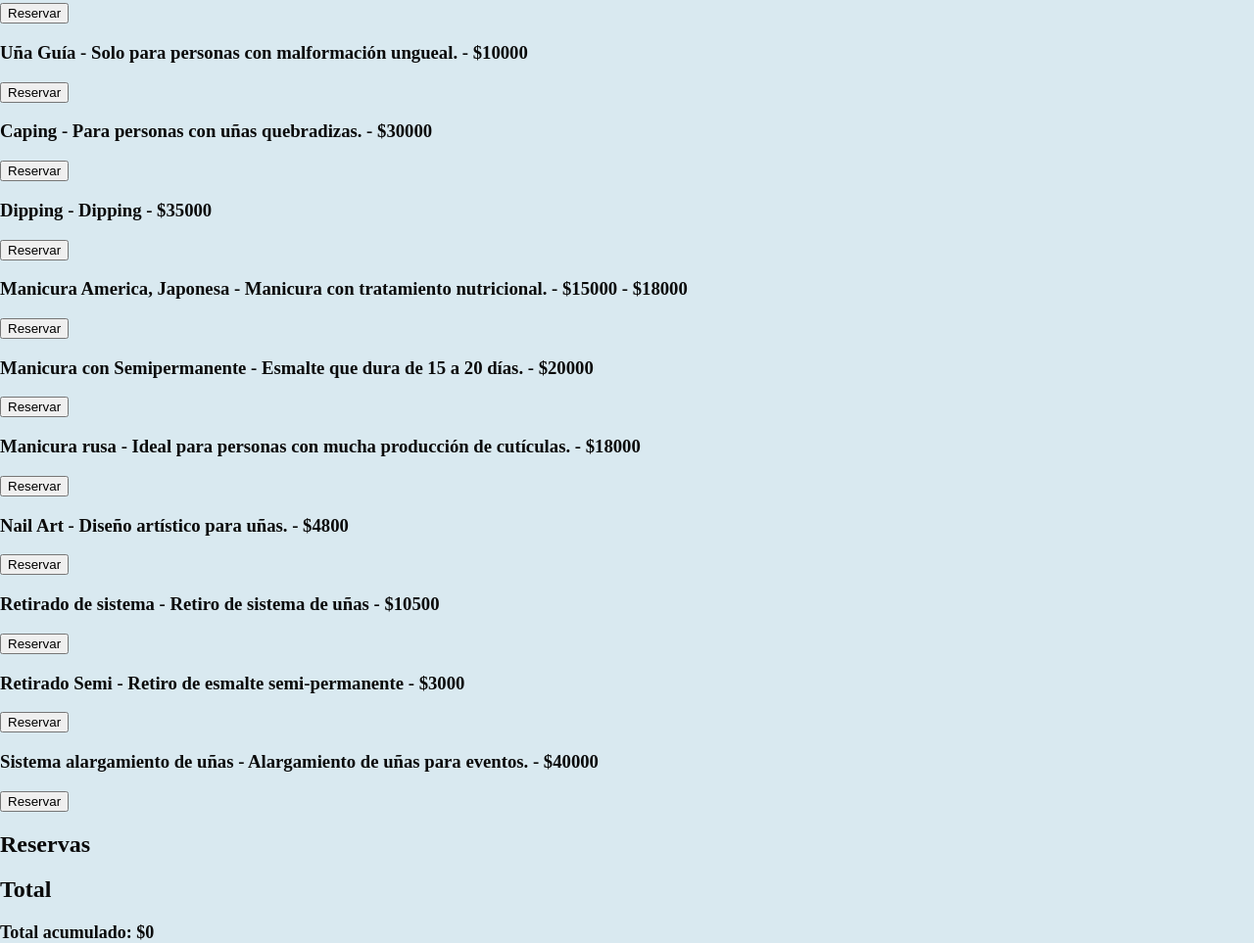
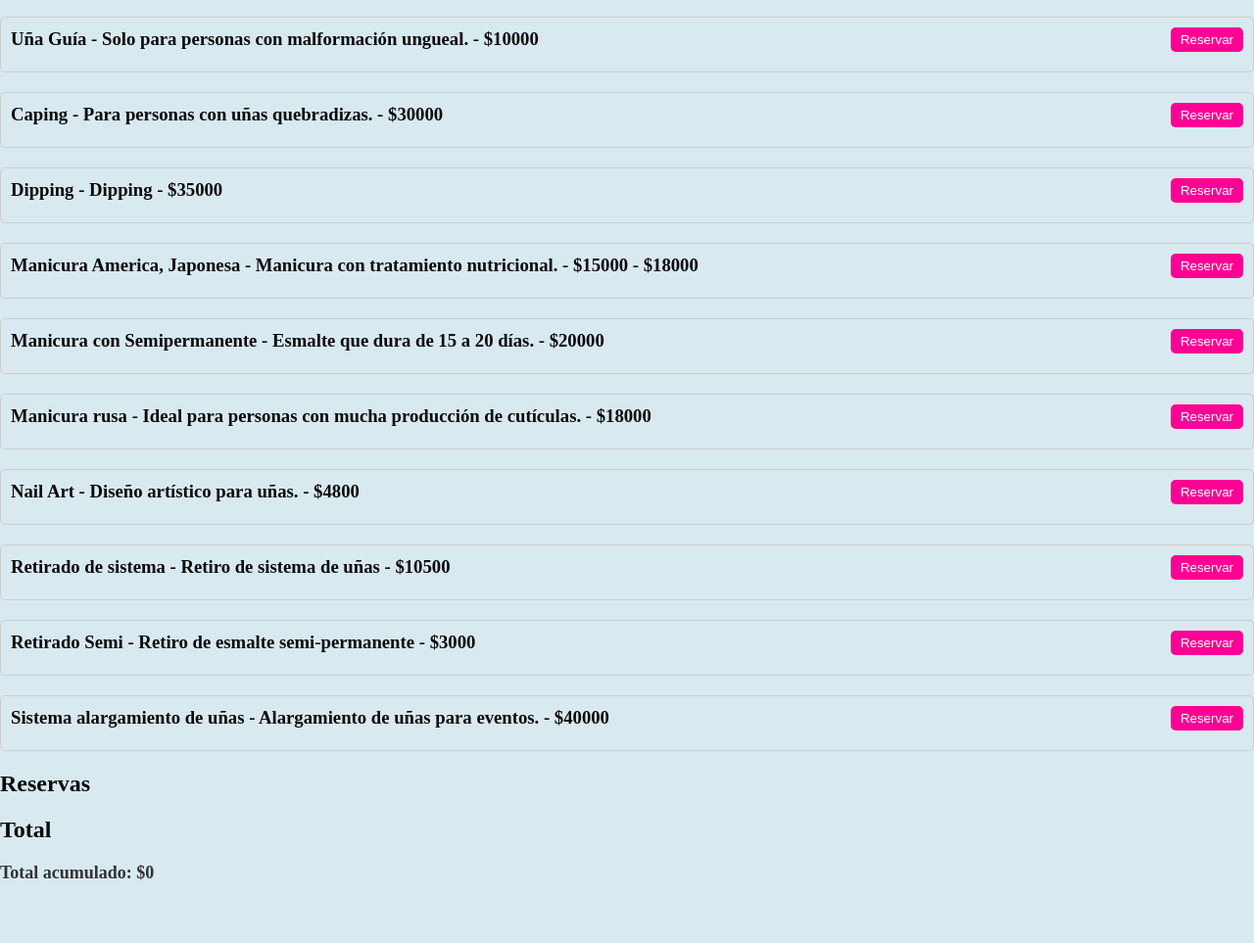
Before and after one commit to AzucenaLuque/comision-64810-JS, a plain HTML site: page index.html in a window 1280 px wide. Shown: the part 1024-1987 px from the top of the page at 98% size. After the commit the page ends 1926 px from the top, so only its background shows below. Drawn offline with Linux system fonts and the light colour scheme; files that its build step writes are made by us from their sources; files whose address does not match are found by name.

Commit message:
Update styles.css

```diff
--- a/styles.css
+++ b/styles.css
@@ -1,3 +1,4 @@
+
 html,body{
     margin: 0px;
     background-color: #d9e9f0;
@@ -19,3 +20,52 @@ html,body{
     margin-left: -75px;
 
 }
+    .servicio {
+      margin: 20px 0;
+      padding: 10px;
+      border: 1px solid #ccc;
+      border-radius: 5px;
+    }
+
+    .mensaje {
+      margin-top: 20px;
+      font-size: 18px;
+      color: blue;
+    }
+
+ /* Para que los elementos dentro de .servicio-info me queden en una sola línea */
+.servicio-info {
+    display: flex;
+    align-items: center;  /* Centra verticalmente */
+    justify-content: space-between;  /* Distribuye el espacio, el botón a la derecha */
+    gap: 10px;  /* Agrega espacio entre los elementos */
+    margin-bottom: 10px;  /* Agrega un pequeño margen entre los servicios */
+  }
+
+  .servicio-info h3 {
+    margin: 0;  /* Elimina el margen del h3 */
+  }
+
+  .servicio-info .precio {
+    font-weight: bold;  /* Precio en Negrita */
+  }
+
+  button.reservar-btn {
+    padding: 5px 10px;
+    cursor: pointer;
+    background-color: #ff0095;
+    color: white;
+    border: none;
+    border-radius: 5px;
+  }
+
+  button.reservar-btn:hover {
+    background-color: #ff0095;
+  }
+
+  #total {
+    font-size: 20px;
+    color: #333;
+    font-weight: bold;
+    margin-top: 20px;
+  }
```
